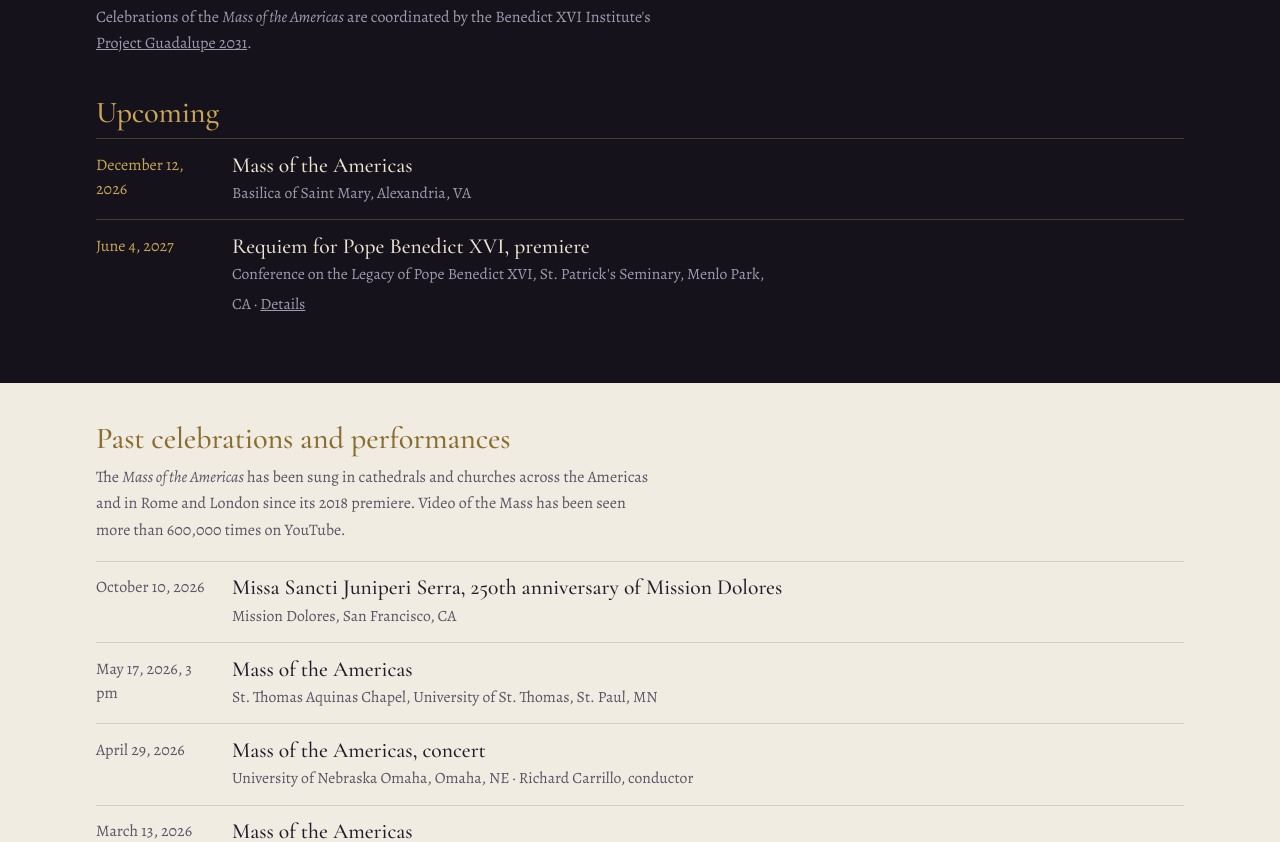
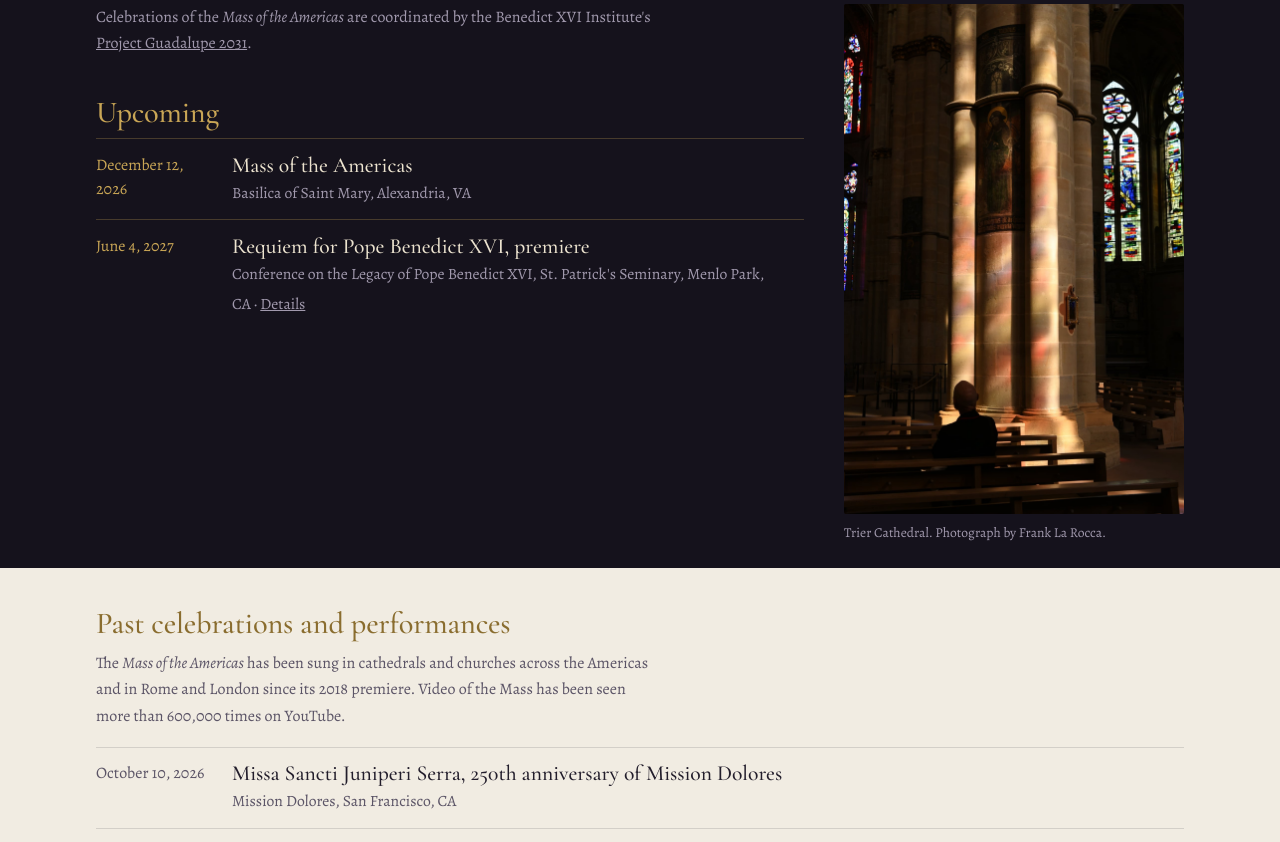
Before and after one commit to liquid1188/frank-larocca-site, an Eleventy site: page src/performances.njk in a window 1280 px wide. Shown: the part 258-1100 px from the top of the page. Built offline with nearby package versions, Linux system fonts and the light colour scheme; Eleventy itself is replaced by a stand-in of ours; files that its build step writes are made by us from their sources.

Commit message:
Performances: Frank's photograph of Trier Cathedral

```diff
--- a/src/css/style.css
+++ b/src/css/style.css
@@ -591,3 +591,8 @@ figure.center img { margin: 0 auto; }
 .band.light .dates .where, .band.light .dates .what a { color: var(--ink-2); }
 .band.light .dates .what, .band.light .dates .what a { color: var(--ink); }
 .band.light .dates a:hover { color: var(--rubric); }
+.side-photo { float: right; width: min(34%, 340px); margin: 0 0 1.5rem 2.5rem; }
+.side-photo img { width: 100%; height: auto; border-radius: 2px; }
+.side-photo figcaption { color: var(--ash); font-size: .85rem; margin-top: .5rem; }
+.inset { clear: both; }
+@media (max-width: 720px) { .side-photo { float: none; width: 100%; max-width: 360px; margin: 0 0 1.5rem; } }
--- a/src/performances.njk
+++ b/src/performances.njk
@@ -8,6 +8,7 @@ description: "Upcoming and recent performances of music by Frank La Rocca, inclu
 {%- for e in collections.eventsSorted %}{% if e.iso >= today %}{% set upcoming = (upcoming.push(e), upcoming) %}{% else %}{% set past = (past.push(e), past) %}{% endif %}{% endfor %}
 <script type="application/ld+json">[{% for e in upcoming %}{"@context":"https://schema.org","@type":"MusicEvent","name":{{ (e.work + " by Frank La Rocca") | dump | safe }},"startDate":"{{ e.iso }}","location":{"@type":"Place","name":{{ e.venue | dump | safe }},"address":{{ e.city | dump | safe }}},"performer":{"@type":"Person","name":"Frank La Rocca"}{% if e.url %},"url":{{ e.url | dump | safe }}{% endif %}}{% if not loop.last %},{% endif %}{% endfor %}]</script>
 <h1>Performances</h1>
+<figure class="side-photo"><img src="/images/trier-cathedral.jpg" alt="Light through stained glass on a pillar of Trier Cathedral" width="1365" height="2048" loading="eager"><figcaption>Trier Cathedral. Photograph by Frank La Rocca.</figcaption></figure>
 <p class="note">Celebrations of the <em>Mass of the Americas</em> are coordinated by the Benedict XVI Institute's <a href="{{ site.projectGuadalupe }}">Project Guadalupe 2031</a>.</p>
 <h2 class="section-title">Upcoming</h2>
 {%- if upcoming | length %}
```
Also changed, not shown: src/images/trier-cathedral.jpg (added).
